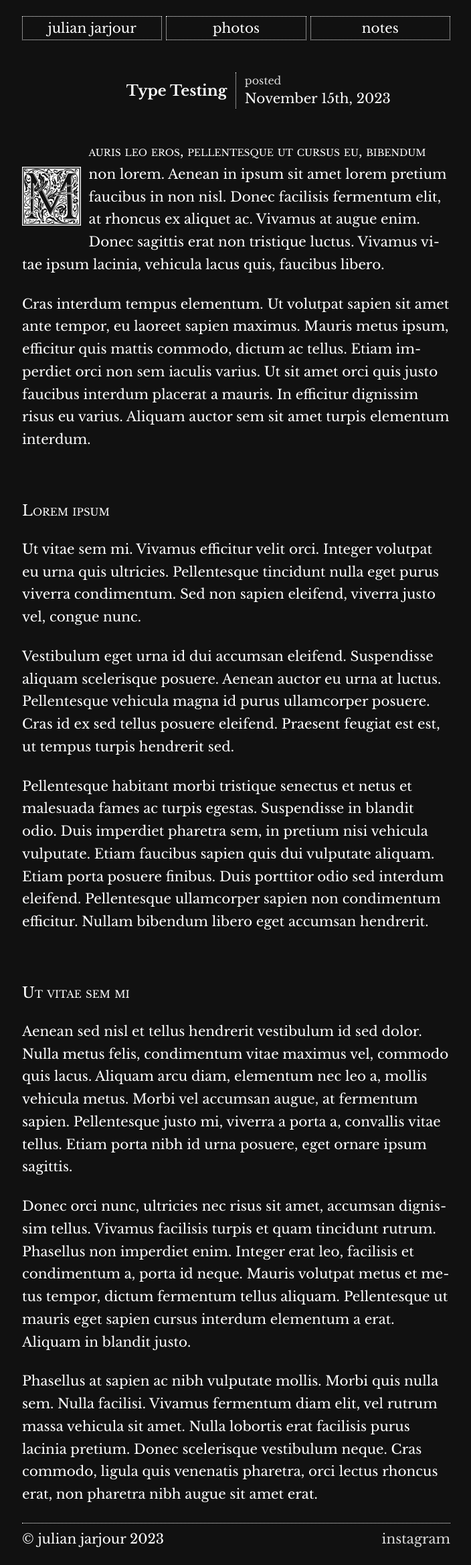
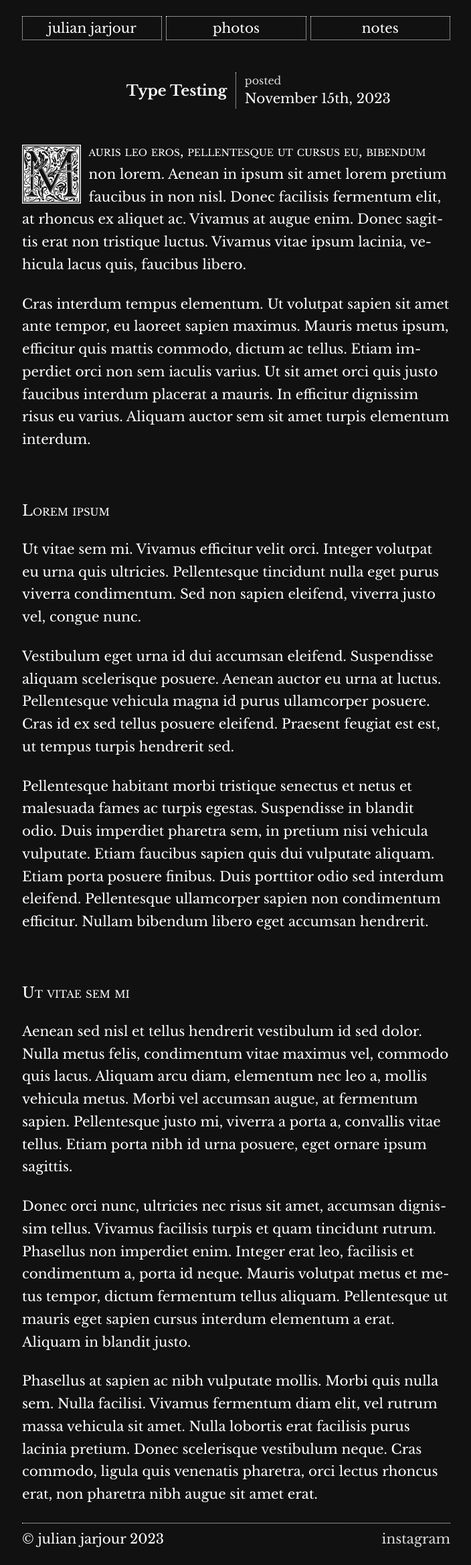
Before and after one commit to jarzanman/jarzanman.github.io, a Jekyll site: the page built from _notes/type-testing.md, in a window 1280 px wide. Shown: the whole page at 67% size, without its empty margins (287-991 px from the left). Built offline with Jekyll 4.4.1, drawn with Linux system fonts in a browser that asks for light colours.

Commit message:
lineheight2

```diff
--- a/_sass/base.scss
+++ b/_sass/base.scss
@@ -23,7 +23,7 @@ p {
   font-family: "GoudyIni";
   float: left;
   font-size: 5.5em;
-  line-height: 1.4;
+  line-height: 0.8;
   padding: 0.05em 0.065em 0 0;
 }
 .titleblock + p:first-line {
```
Also changed, not shown: 1 other file.
